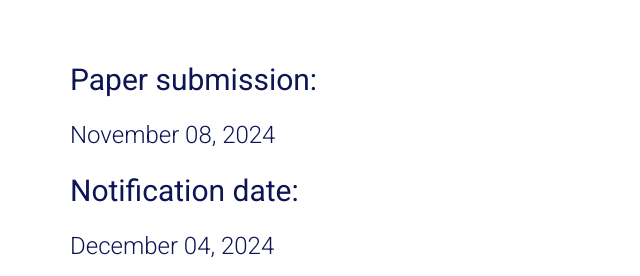
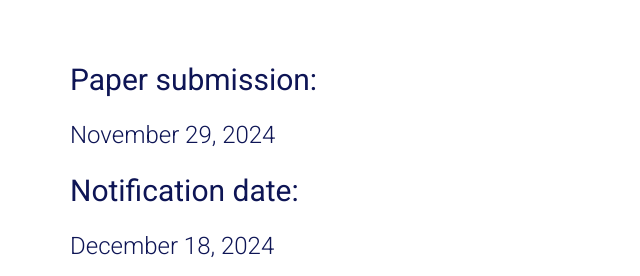
Before and after one commit to q-se/q-saner2025, a plain HTML site: page index.html in a window 1280 px wide. Shown: the part 4685-4961 px from the top of the page, 0-640 px from the left. Drawn offline with Linux system fonts and the light colour scheme; some packages are replaced by stand-ins of ours.

Commit message:
Update index.html

```diff
--- a/index.html
+++ b/index.html
@@ -267,8 +267,8 @@
                         <h1>Important Dates in AoE</h1>
                     </div>
 
-                         <h2>Paper submission:</h2><h3> November 08, 2024 </h2>
-                         <h2>Notification date:</h2><h3> December 04, 2024 </h2>
+                         <h2>Paper submission:</h2><h3> November 29, 2024 </h2>
+                         <h2>Notification date:</h2><h3> December 18, 2024 </h2>
                          <h2>Camera Ready Deadline:<h3> January 10, 2025 </h2>
                          <h2>Workshop:<h3> March 04, 2025 </h2>
 
```
